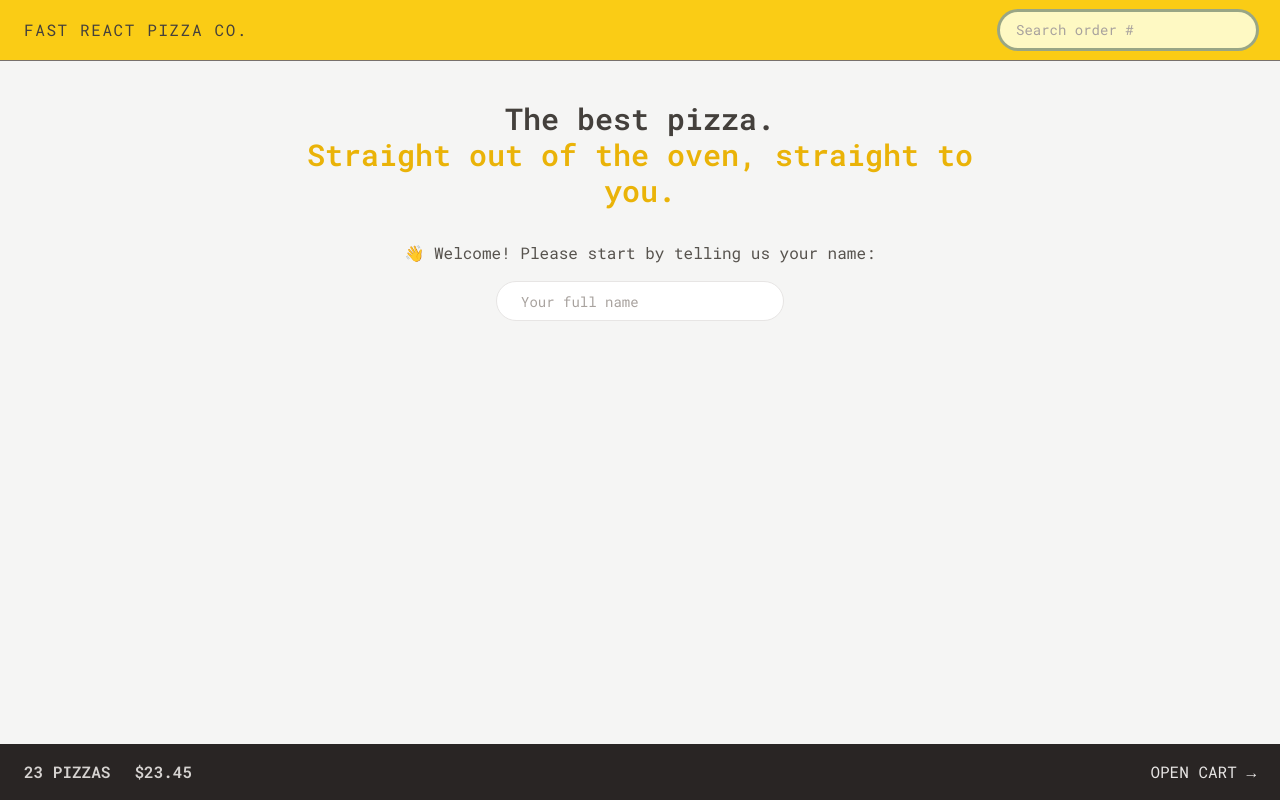
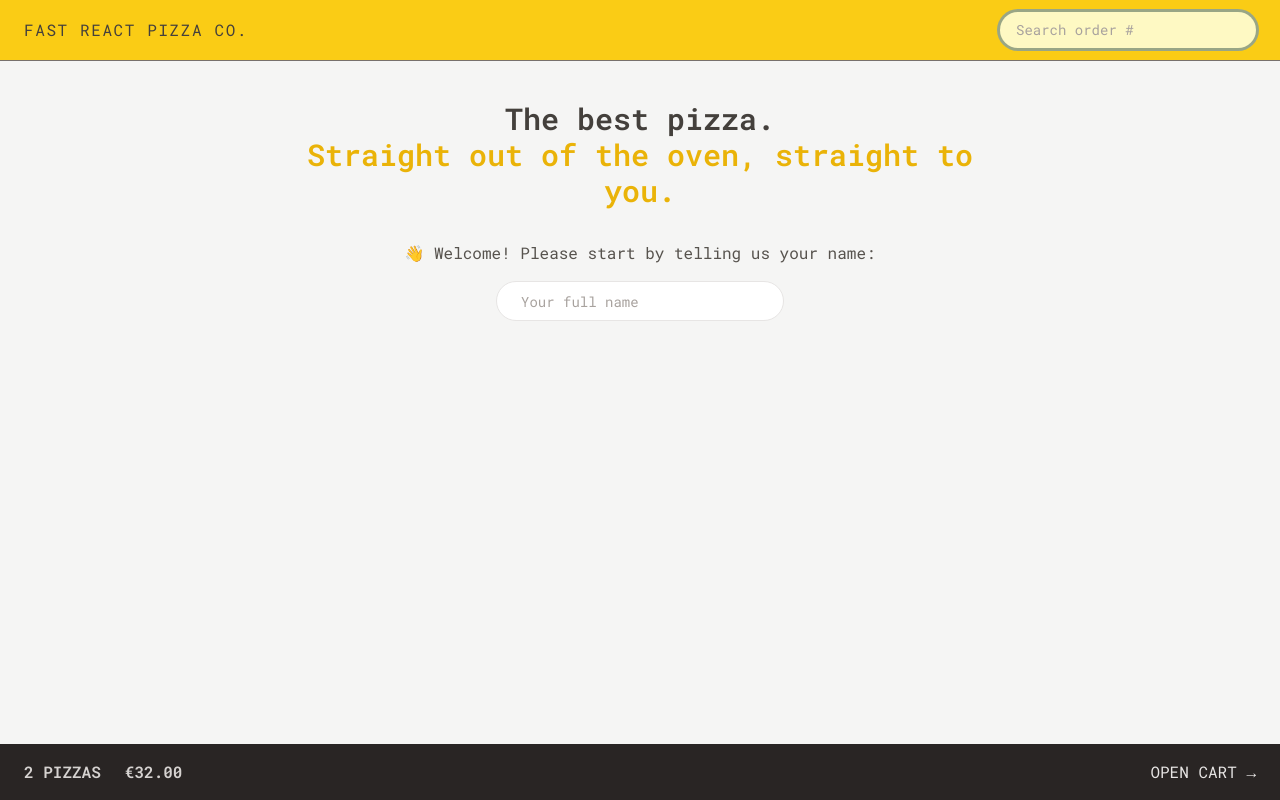
Before and after one commit to FlamingShali/Fast-React-Pizza, a React (Vite) app: page / in a window 1280 px wide. Built offline with nearby package versions, Linux system fonts and the light colour scheme.

Commit message:
cart overview

```diff
--- a/src/features/cart/CartOverview.jsx
+++ b/src/features/cart/CartOverview.jsx
@@ -1,11 +1,19 @@
+import { useSelector } from 'react-redux';
 import { Link } from 'react-router-dom';
+import { getTotalCartPrice, getTotalCartQuantity } from './cartSlice';
+import { formatCurrency } from '../../utils/helpers';
 
 function CartOverview() {
+  const totalCartQuantity = useSelector(getTotalCartQuantity);
+  const totalCartPrice = useSelector(getTotalCartPrice);
+
+  if (!totalCartQuantity) return null;
+
   return (
     <div className="flex items-center justify-between bg-stone-800 px-4 py-4 text-sm uppercase text-stone-200 sm:px-6 md:text-base">
       <p className="space-x-4 font-semibold text-stone-300 sm:space-x-6">
-        <span>23 pizzas</span>
-        <span>$23.45</span>
+        <span>{totalCartQuantity} pizzas</span>
+        <span>{formatCurrency(totalCartPrice)}</span>
       </p>
       <Link to="/cart">Open cart &rarr;</Link>
     </div>
--- a/src/features/cart/cartSlice.jsx
+++ b/src/features/cart/cartSlice.js
@@ -51,3 +51,8 @@ export const {
 } = cartSlice.actions;
 
 export default cartSlice.reducer;
+
+export const getTotalCartQuantity = (state) =>
+  state.cart.cart.reduce((sum, item) => sum + item.quantity, 0);
+export const getTotalCartPrice = (state) =>
+  state.cart.cart.reduce((sum, item) => sum + item.totalPrice, 0);
--- a/src/features/menu/MenuItem.jsx
+++ b/src/features/menu/MenuItem.jsx
@@ -15,7 +15,7 @@ function MenuItem({ pizza }) {
       unitPrice,
       totalPrice: unitPrice * 1,
     };
-    dispatchEvent(addItem(newItem));
+    dispatch(addItem(newItem));
   }
 
   return (
```
